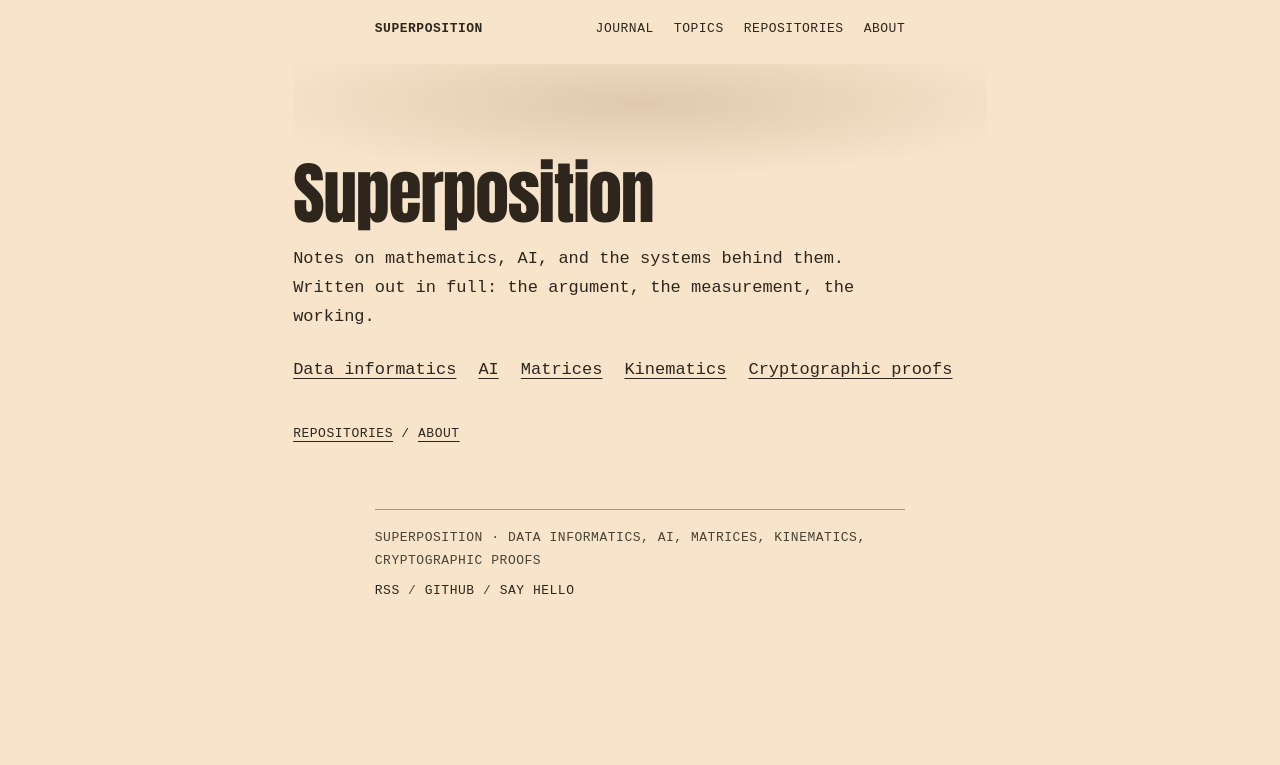
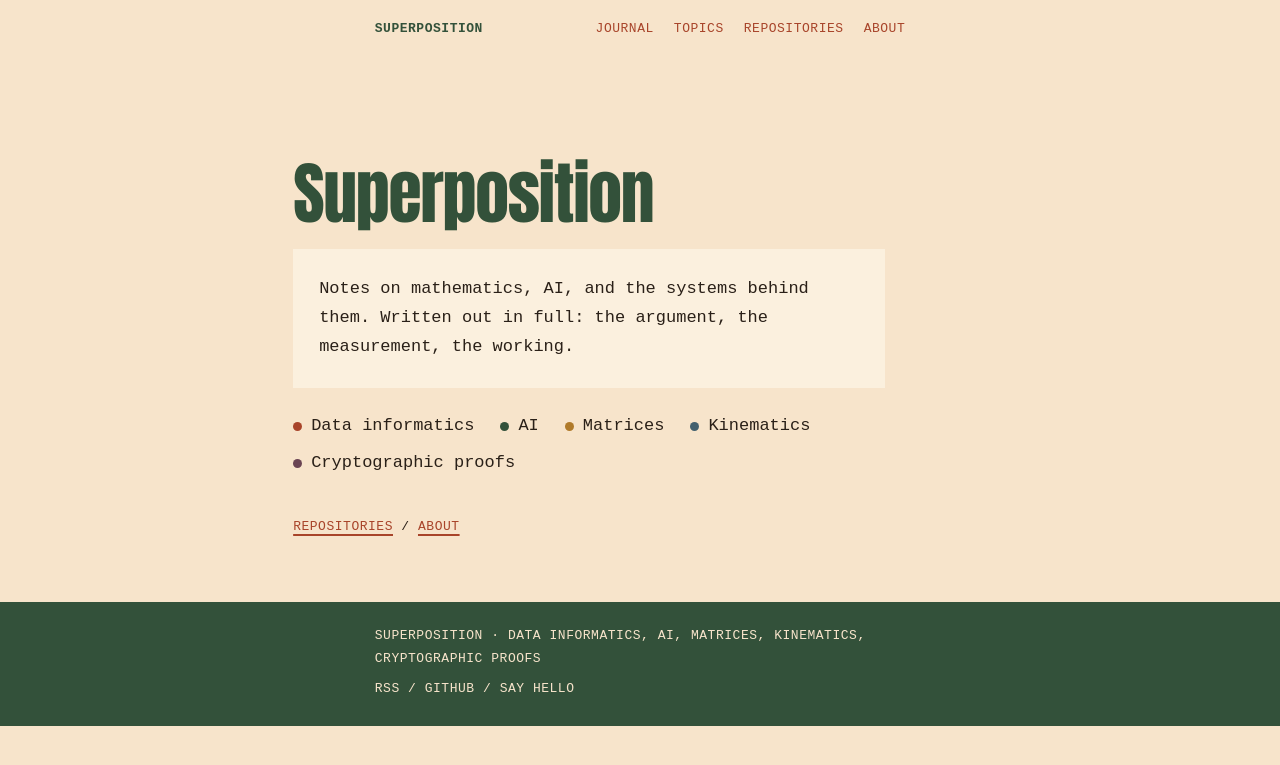
Before and after one commit to superposition/superposition.github.io, a Jekyll site: the page built from index.html, in a window 1280 px wide. Shown: the top 765 px of the page. Built offline with Jekyll 4.4.1, drawn with Linux system fonts in a browser that asks for light colours.

Commit message:
Colour the page: pine, clay, ochre, slate and plum
The page had cream paper, near-black ink and one hairline, which read as
monochrome. It now carries a scheme, used structurally:

  --paper   #f7e4cb   the page
  --surface #fbf0de   the intro panel
  --ink     #2a2018   body text
  --pine    #33513a   masthead, footer band, AI
  --clay    #a8442a   links, focus, selection, Data informatics
  --ochre   #b07a2a   rules, Matrices
  --slate   #43606e   meta and dates, Kinematics
  --plum    #6a4453   Cryptographic proofs

The masthead is pine. Links are clay, underlined at 2px, thinning to 1px on
hover; clay owns focus rings and selection. Section rules are ochre with the
heading in ink. The intro sits on a surface panel with padding and no border.
Each topic gets a 9px filled dot in its colour with the label in ink, so the
colour is never carrying the text. The footer is a pine band with cream text,
so the page closes on colour.

The gradient behind the masthead is gone; colour is the only change.

Contrast, measured: ink on paper 12.8, pine 7.1, clay 4.8, slate 5.4, plum 6.6,
cream on pine 7.1. Ochre is 3.0 and is used only for hairlines.

Also carried here: the home page renders its artwork band only when
/assets/art/grove.svg exists (the commit that was meant to do this landed
empty), so it appears the moment the generator's file is in the tree.

```diff
--- a/_data/topics.yml
+++ b/_data/topics.yml
@@ -1,10 +1,15 @@
 - slug: data-informatics
   name: Data informatics
+  colour: clay
 - slug: ai
   name: AI
+  colour: pine
 - slug: matrices
   name: Matrices
+  colour: ochre
 - slug: kinematics
   name: Kinematics
+  colour: slate
 - slug: cryptographic-proofs
   name: Cryptographic proofs
+  colour: plum
--- a/_layouts/default.html
+++ b/_layouts/default.html
@@ -27,9 +27,11 @@
     </nav>
   </header>
   <main id="content" class="wrap" tabindex="-1">{{ content }}</main>
-  <footer class="site-footer wrap">
-    <p>Superposition · {{ site.subtitle }}</p>
-    <p><a href="{{ '/feed.xml' | relative_url }}">RSS</a> <span aria-hidden="true">/</span> <a href="https://github.com/superposition">GitHub</a> <span aria-hidden="true">/</span> <a href="https://t.me/SuprPosition">Say hello</a></p>
+  <footer class="site-footer">
+    <div class="wrap">
+      <p>Superposition · {{ site.subtitle }}</p>
+      <p><a href="{{ '/feed.xml' | relative_url }}">RSS</a> <span aria-hidden="true">/</span> <a href="https://github.com/superposition">GitHub</a> <span aria-hidden="true">/</span> <a href="https://t.me/SuprPosition">Say hello</a></p>
+    </div>
   </footer>
 </body>
 </html>
--- a/assets/notebook.css
+++ b/assets/notebook.css
@@ -1,6 +1,6 @@
 @charset "UTF-8";
-/* Superposition — paper, ink, one red disc.
-   A text page first: one column, one accent, the ink artwork below the writing. */
+/* Superposition — warm paper, pine ink, one clay accent.
+   A text page first: colour carried by structure, not decoration. */
 
 @font-face {
   font-family: Anton;
@@ -13,13 +13,13 @@
 :root {
   color-scheme: light;
   --paper: #f7e4cb;
-  --ink: #2e261c;
-  --umber: #484235;
-  --moss: #a59876;
-  --cool-shadow: #b5aaa6;
-  --glow: #d6be9e;
-  --red: #b02a12;
-  --rule: #a59876;
+  --surface: #fbf0de;
+  --ink: #2a2018;
+  --pine: #33513a;
+  --clay: #a8442a;
+  --ochre: #b07a2a;
+  --slate: #43606e;
+  --plum: #6a4453;
   --mono: 'Courier New', Courier, monospace;
   --display: Anton, Impact, 'Arial Narrow', sans-serif;
   --gutter: 24px;
@@ -42,11 +42,17 @@ body {
   -webkit-font-smoothing: antialiased;
 }
 
-::selection { background: var(--red); color: var(--paper); }
+::selection { background: var(--clay); color: var(--paper); }
 
-a { color: inherit; text-underline-offset: 4px; text-decoration-thickness: 1px; }
-a:hover { color: var(--red); }
-a:focus-visible { outline: 2px solid var(--red); outline-offset: 5px; }
+a {
+  color: var(--clay);
+  text-decoration: underline;
+  text-decoration-thickness: 2px;
+  text-decoration-color: currentColor;
+  text-underline-offset: 4px;
+}
+a:hover { text-decoration-thickness: 1px; }
+a:focus-visible { outline: 2px solid var(--clay); outline-offset: 5px; }
 img, svg { display: block; max-width: 100%; height: auto; }
 h1, h2, h3, p, figure, blockquote { margin: 0; }
 
@@ -74,21 +80,22 @@ h1, h2, h3, p, figure, blockquote { margin: 0; }
   padding-block: 18px 4px;
   font-size: 13px; text-transform: uppercase; letter-spacing: .04em;
 }
-.home-link { text-decoration: none; font-weight: bold; }
+.home-link { color: var(--pine); text-decoration: none; font-weight: bold; }
 .site-header nav { display: flex; gap: 20px; }
 .site-header nav a { text-decoration: none; }
+.site-header nav a:hover { text-decoration: underline; text-decoration-thickness: 1px; }
 .site-header nav [aria-current] { text-decoration: underline; text-underline-offset: 5px; }
 
 .site-footer {
   margin-top: clamp(40px, 6vw, 64px);
-  padding-block: 16px 30px;
-  border-top: 1px solid var(--rule);
+  padding-block: 22px 26px;
+  background: var(--pine);
+  color: var(--paper);
   font-size: 13px; line-height: 1.8; text-transform: uppercase; letter-spacing: .04em;
-  color: var(--umber);
 }
 .site-footer p + p { margin-top: 6px; }
-.site-footer a { text-decoration: none; color: var(--ink); }
-.site-footer a:hover { color: var(--red); text-decoration: underline; }
+.site-footer a { color: var(--paper); text-decoration: none; }
+.site-footer a:hover { text-decoration: underline; text-decoration-thickness: 1px; }
 
 /* Home ----------------------------------------------------------------- */
 
@@ -97,28 +104,36 @@ h1, h2, h3, p, figure, blockquote { margin: 0; }
   margin-top: clamp(56px, 9vw, 120px);
   font: clamp(38px, 9vw, 68px)/1 var(--display);
   letter-spacing: -.02em;
-}
-.masthead::before {
-  content: "";
-  position: absolute; z-index: -1;
-  inset: -140% 0 -45%;
-  pointer-events: none;
-  background: radial-gradient(85% 55% at 50% 20%, rgba(214, 190, 158, .7), transparent 70%);
+  color: var(--pine);
 }
 
-.intro { margin-top: 18px; max-width: 58ch; }
+.intro {
+  margin-top: 22px;
+  padding: clamp(16px, 2.4vw, 26px);
+  background: var(--surface);
+  max-width: 58ch;
+}
 
 .topic-list {
   list-style: none; display: flex; flex-wrap: wrap;
-  gap: 6px 22px; margin: 24px 0 0; padding: 0;
+  gap: 8px 26px; margin: 24px 0 0; padding: 0;
   font-size: 17px;
 }
+.topic-list li { display: flex; align-items: center; gap: 9px; }
+.topic-list a { color: var(--ink); text-decoration: none; }
+.topic-list a:hover { text-decoration: underline; text-decoration-thickness: 1px; text-decoration-color: var(--clay); }
+.dot { width: 9px; height: 9px; border-radius: 50%; flex: 0 0 auto; }
+.dot-clay { background: var(--clay); }
+.dot-pine { background: var(--pine); }
+.dot-ochre { background: var(--ochre); }
+.dot-slate { background: var(--slate); }
+.dot-plum { background: var(--plum); }
 
 .recent { margin-top: clamp(32px, 4vw, 44px); }
 .recent h2 {
-  padding-top: 14px; border-top: 1px solid var(--rule);
+  padding-top: 14px; border-top: 1px solid var(--ochre);
   font: 13px/1.6 var(--mono); text-transform: uppercase; letter-spacing: .04em;
-  color: var(--umber);
+  color: var(--ink);
 }
 .more { margin-top: 14px; font-size: 13px; text-transform: uppercase; letter-spacing: .04em; }
 
@@ -127,48 +142,44 @@ h1, h2, h3, p, figure, blockquote { margin: 0; }
   font-size: 13px; text-transform: uppercase; letter-spacing: .04em;
 }
 
-/* Not on the page yet: no artwork in this register. Uncomment with the markup
-   in index.html when there is one. A 3/2 frame on desktop, 4/5 on a phone. */
-.band {
-  margin-top: clamp(32px, 4.4vw, 52px);
-  aspect-ratio: 3 / 2;
-  display: flex; align-items: center;
-}
-.band img { width: 100%; height: auto; max-height: 100%; }
+/* One band of artwork, rendered only when the asset exists: a 4/5 portrait at
+   the full measure, no blend, no crop, closing the page rather than striping it. */
+.band { margin-top: clamp(40px, 5vw, 64px); aspect-ratio: 4 / 5; }
+.band img { display: block; width: 100%; height: 100%; }
 
 /* Index pages ---------------------------------------------------------- */
 
 .page-heading { padding-block: clamp(30px, 5vw, 52px) clamp(8px, 1.4vw, 14px); }
 .page-heading h1 { font: clamp(30px, 5vw, 46px)/1.05 var(--display); letter-spacing: -.02em; }
 
-.issue-number { font-size: 13px; text-transform: uppercase; letter-spacing: .04em; color: var(--umber); }
-.empty { font-size: 15px; color: var(--umber); }
+.issue-number { font-size: 13px; text-transform: uppercase; letter-spacing: .04em; color: var(--slate); }
+.empty { font-size: 15px; color: var(--slate); }
 .empty a { color: var(--ink); }
 
 .journal-topic { margin-top: clamp(28px, 3.6vw, 40px); scroll-margin-top: 16px; }
 .journal-topic h2 {
-  padding-top: 12px; border-top: 1px solid var(--rule);
+  padding-top: 12px; border-top: 1px solid var(--ochre);
   font: 13px/1.6 var(--mono); text-transform: uppercase; letter-spacing: .04em;
-  color: var(--umber); margin-bottom: 8px;
+  color: var(--ink); margin-bottom: 8px;
 }
 
 .entry-list { list-style: none; margin: 0; padding: 0; }
 .entry-list li + li { margin-top: 7px; }
 .entry { display: block; font-size: 15px; line-height: 1.7; text-decoration: none; }
-.entry:hover .entry-title { text-decoration: underline; text-decoration-color: var(--red); }
-.entry-date { color: var(--umber); }
+.entry:hover .entry-title { text-decoration: underline; text-decoration-thickness: 1px; }
+.entry-date { color: var(--slate); }
 .entry-date::after { content: "  "; white-space: pre; }
-.entry-title { font-weight: bold; }
+.entry-title { font-weight: bold; color: var(--clay); }
 
 /* An entry ------------------------------------------------------------- */
 
 .entry-head { padding-block: clamp(30px, 4.4vw, 52px) clamp(6px, 1.2vw, 12px); }
-.eyebrow { font-size: 13px; text-transform: uppercase; letter-spacing: .04em; color: var(--umber); margin-bottom: 12px; }
+.eyebrow { font-size: 13px; text-transform: uppercase; letter-spacing: .04em; color: var(--slate); margin-bottom: 12px; }
 .entry-head h1 { font: clamp(26px, 4.4vw, 40px)/1.15 var(--display); letter-spacing: -.015em; }
 .lede { margin-top: 12px; font-size: 17px; line-height: 1.6; }
 .entry-foot {
   margin-top: clamp(28px, 3.4vw, 40px); padding-top: 14px;
-  border-top: 1px solid var(--rule);
+  border-top: 1px solid var(--ochre);
   font-size: 13px; text-transform: uppercase; letter-spacing: .04em;
 }
 .text-link { text-decoration: none; border-bottom: 1px solid currentColor; padding-bottom: 2px; }
@@ -183,28 +194,28 @@ h1, h2, h3, p, figure, blockquote { margin: 0; }
 .prose ul, .prose ol { padding-left: 1.3em; }
 .prose li + li { margin-top: .4em; }
 .prose blockquote {
-  border-left: 3px solid var(--umber);
+  border-left: 3px solid var(--ochre);
   padding: 2px 0 2px 18px;
   font-size: 17px; line-height: 1.65;
 }
-.prose hr { border: 0; border-top: 1px solid var(--rule); margin-block: 2.2em; }
-.prose code { font-size: .9em; background: rgba(181, 170, 166, .3); padding: .12em .32em; }
+.prose hr { border: 0; border-top: 1px solid var(--ochre); margin-block: 2.2em; }
+.prose code { font-size: .9em; background: rgba(67, 96, 110, .14); padding: .12em .32em; }
 .prose pre {
   background: var(--ink); color: var(--paper);
   padding: 16px 18px; overflow-x: auto;
   font-size: 13.5px; line-height: 1.6;
 }
 .prose pre code { background: none; padding: 0; font-size: inherit; }
-.prose a { text-decoration: underline; text-decoration-color: var(--umber); text-decoration-thickness: 2px; }
+.prose a { text-decoration-thickness: 2px; }
 .prose table { display: block; width: 100%; overflow-x: auto; border-collapse: collapse; font-size: 14px; }
-.prose th, .prose td { border-bottom: 1px solid var(--rule); padding: 8px 14px 8px 0; text-align: left; }
+.prose th, .prose td { border-bottom: 1px solid var(--ochre); padding: 8px 14px 8px 0; text-align: left; }
 .prose th { font-size: 11px; text-transform: uppercase; letter-spacing: .07em; }
 
 .prose figure { margin-block: 1.8em 1.9em; }
 .prose figure img { width: 100%; mix-blend-mode: multiply; }
 .prose figcaption {
   margin-top: 8px; padding-top: 7px;
-  border-top: 1px solid var(--rule);
+  border-top: 1px solid var(--ochre);
   font-size: 12px; line-height: 1.6;
 }
 
@@ -213,9 +224,9 @@ mjx-container[display="true"] { margin: 1.2em 0 !important; }
 
 /* Audio, only when a post declares it ---------------------------------- */
 
-.audio { margin: 0 0 26px; border: 1px solid var(--cool-shadow); padding: 13px 15px 15px; }
+.audio { margin: 0 0 26px; border: 1px solid var(--slate); padding: 13px 15px 15px; }
 .audio-title { font: bold 13px/1.5 var(--mono); text-transform: uppercase; letter-spacing: .06em; }
-.audio-note { margin-top: 4px; font-size: 13px; line-height: 1.6; color: var(--umber); }
+.audio-note { margin-top: 4px; font-size: 13px; line-height: 1.6; color: var(--slate); }
 .audio audio { width: 100%; margin-top: 12px; }
 .audio-embed { position: relative; margin-top: 12px; padding-top: 56.25%; background: var(--ink); }
 .audio-embed iframe { position: absolute; inset: 0; width: 100%; height: 100%; border: 0; }
@@ -229,7 +240,6 @@ mjx-container[display="true"] { margin: 1.2em 0 !important; }
   .site-header nav { gap: 14px; }
   .masthead { font-size: 40px; margin-top: 26px; }
   .topic-list { font-size: 17px; }
-  .band { aspect-ratio: 4 / 5; }
 }
 
 @media (prefers-reduced-motion: reduce) {
--- a/index.html
+++ b/index.html
@@ -7,7 +7,7 @@ image: /assets/art/orbits.png
 <h1 class="masthead">Superposition</h1>
 <p class="intro">Notes on mathematics, AI, and the systems behind them. Written out in full: the argument, the measurement, the working.</p>
 <ul class="topic-list" aria-label="Topics">
-  {% for topic in site.data.topics %}{% assign posts = site.posts | where: "topic", topic.slug %}<li><a href="{{ '/journal/' | relative_url }}{% if posts.size > 0 %}#{{ topic.slug }}{% endif %}">{{ topic.name }}</a></li>{% endfor %}
+  {% for topic in site.data.topics %}{% assign posts = site.posts | where: "topic", topic.slug %}<li><span class="dot dot-{{ topic.colour }}" aria-hidden="true"></span><a href="{{ '/journal/' | relative_url }}{% if posts.size > 0 %}#{{ topic.slug }}{% endif %}">{{ topic.name }}</a></li>{% endfor %}
 </ul>
 {% if site.posts.size > 0 %}
 <section class="recent" aria-labelledby="recent-title">
@@ -19,8 +19,7 @@ image: /assets/art/orbits.png
 </section>
 {% endif %}
 <p class="elsewhere"><a href="{{ '/projects/' | relative_url }}">Repositories</a> <span aria-hidden="true">/</span> <a href="{{ '/about/' | relative_url }}">About</a></p>
-{% comment %} The one band of artwork, held until there is an image in this register.
-It must stay below the writing. Swap src and the two intrinsic sizes only.
-
-<div class="band" aria-hidden="true"><img src="{{ '/assets/art/orbits.webp' | relative_url }}" alt="" width="1902" height="827" loading="lazy"></div>
-{% endcomment %}
+{% assign art = site.static_files | where: "path", "/assets/art/grove.svg" %}
+{% if art.size > 0 %}
+<div class="band"><img src="{{ '/assets/art/grove.svg' | relative_url }}" alt="" width="1200" height="1500" loading="lazy"></div>
+{% endif %}
```
